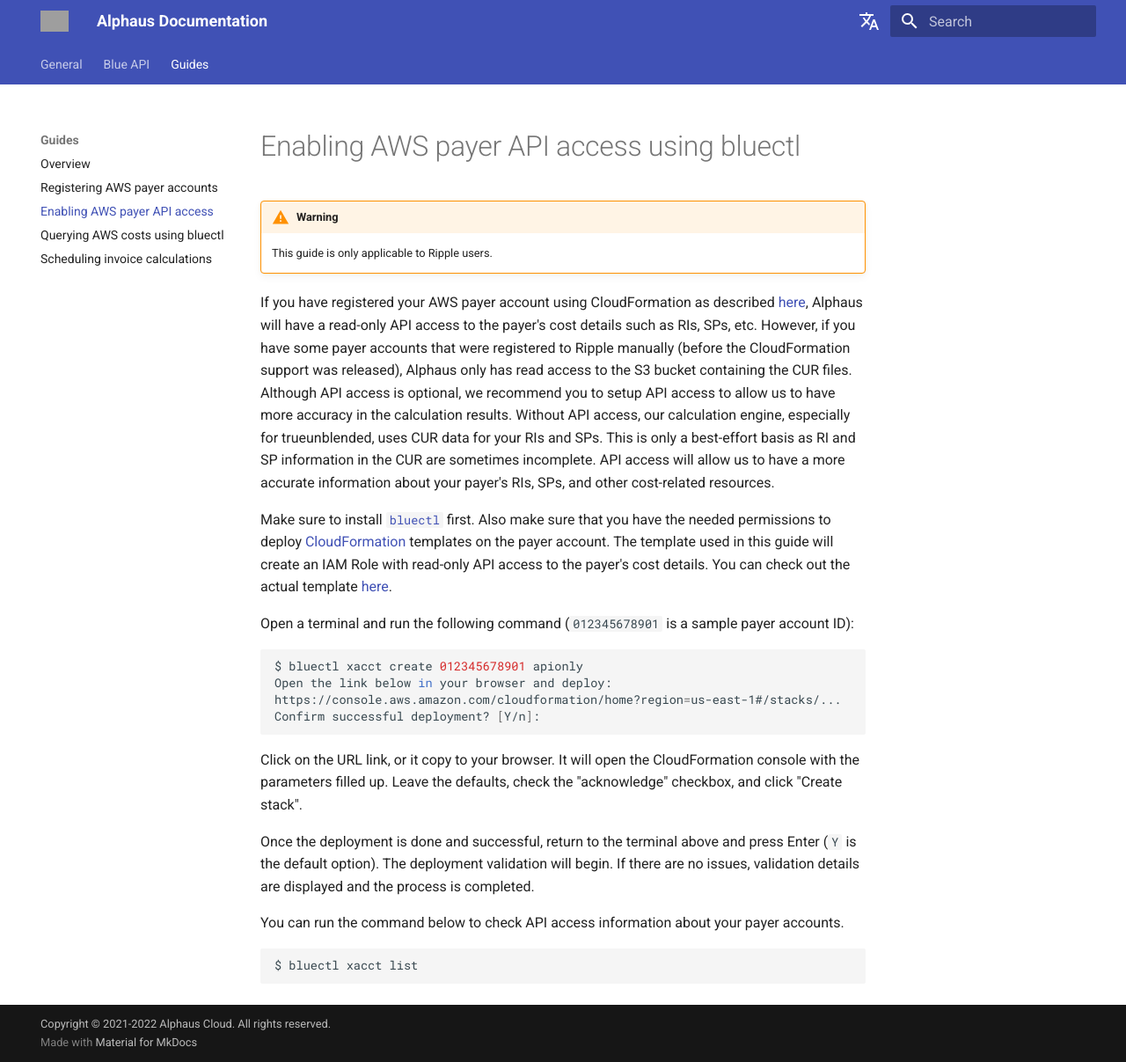
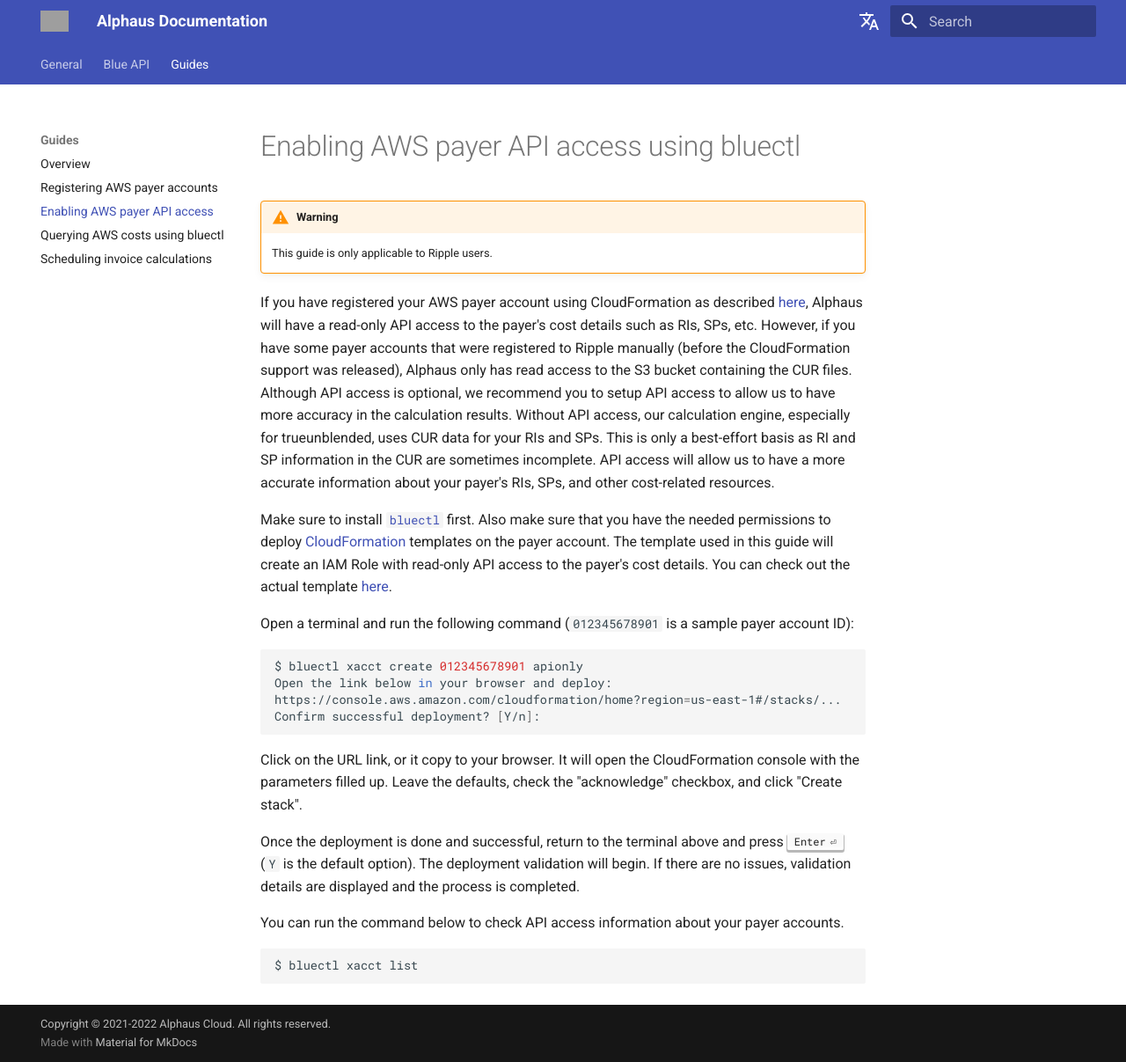
Before and after one commit to alphauslabs/tmpdocs, an MkDocs documentation site: the page built from docs/guides/aws-enable-api-access.md, in a window 1280 px wide and 1207 px high. Shown: the whole window at 88% size. Built offline with MkDocs 1.6.1 and Material for MkDocs 9.7.7, drawn with Linux system fonts in a browser that asks for light colours; comment, search, counter and statistics services are not loaded; grey boxes are pictures that could not be loaded.

Commit message:
docs: products

```diff
--- a/docs/guides/aws-enable-api-access.md
+++ b/docs/guides/aws-enable-api-access.md
@@ -18,7 +18,7 @@
 
 Click on the URL link, or it copy to your browser. It will open the CloudFormation console with the parameters filled up. Leave the defaults, check the "acknowledge" checkbox, and click "Create stack".
 
-Once the deployment is done and successful, return to the terminal above and press Enter (`Y` is the default option). The deployment validation will begin. If there are no issues, validation details are displayed and the process is completed.
+Once the deployment is done and successful, return to the terminal above and press ++enter++ (`Y` is the default option). The deployment validation will begin. If there are no issues, validation details are displayed and the process is completed.
 
 You can run the command below to check API access information about your payer accounts.
 
--- a/mkdocs.yml
+++ b/mkdocs.yml
@@ -63,3 +63,8 @@
     emoji_index: !!python/name:materialx.emoji.twemoji
     emoji_generator: !!python/name:materialx.emoji.to_svg
 - attr_list
+- pymdownx.critic
+- pymdownx.caret
+- pymdownx.keys
+- pymdownx.mark
+- pymdownx.tilde
```
Also changed, not shown: docs/guides/aws-register-payer.md (+1 -1 lines).
